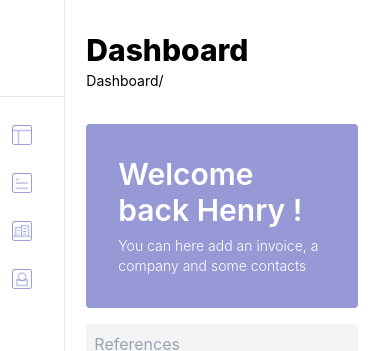
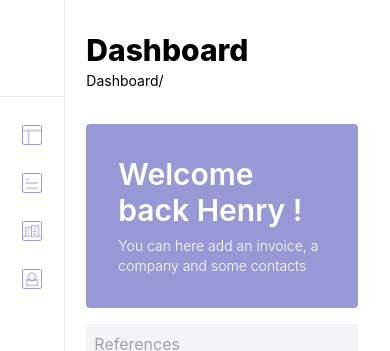
Before and after one commit to antoinel74/COGIP, a React (Vite) app: page /dashboard in a window 390 px wide. Shown: the top 351 px of the page. Built offline with nearby package versions, Linux system fonts and the light colour scheme; no server answers.

Commit message:
center dashboardnav icons

```diff
--- a/src/components/DashboardNav.jsx
+++ b/src/components/DashboardNav.jsx
@@ -5,7 +5,7 @@ import { Link } from "react-router-dom";
 const NavbarItem = ({ link, text, icon }) => (
   <li className="mb-1">
     <a
-      className="flex gap-4 items-center p-3 hover:border-r-4 border-[#9798d6] hover:text-[#9798d6]"
+      className="flex gap-4 items-center justify-center md:justify-start p-3 hover:border-r-4 border-[#9798d6] hover:text-[#9798d6]"
       href={link}
     >
       <img className="h-5 w-5" src={icon} alt="icon" />
```
